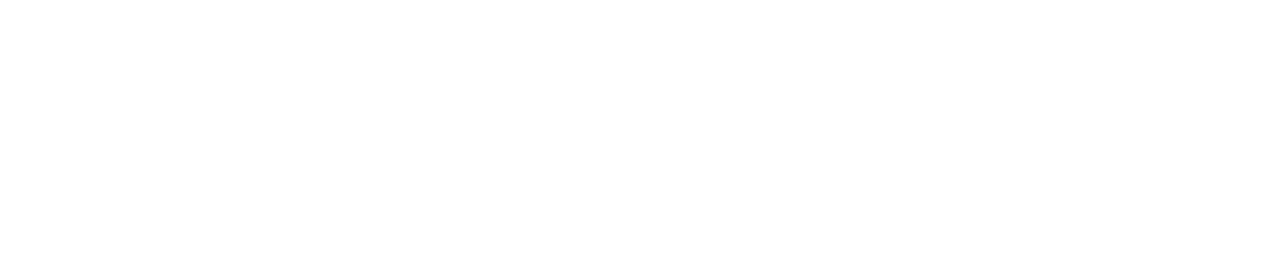
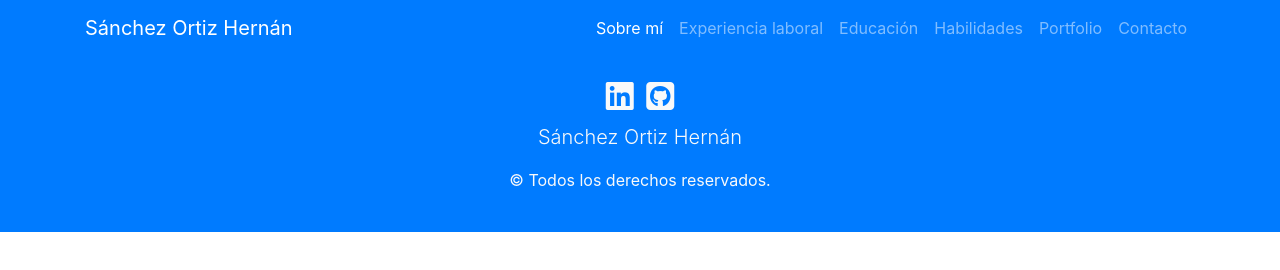
Before and after one commit to hernansanchez95/hernansanchez95.github.io, a plain HTML site: page index.html in a window 1280 px wide. Drawn offline with nearby package versions, Linux system fonts and the light colour scheme.

Commit message:
se agrego el navbar y el footer

```diff
--- a/index.html
+++ b/index.html
@@ -13,8 +13,50 @@
 </head>
 
 <body>
+    <header>
+        <nav class="navbar navbar-expand-lg navbar-dark bg-primary">
+            <div class="container">
+                <a class="navbar-brand" href="#">Sánchez Ortiz Hernán</a>
+                <button class="navbar-toggler" type="button" data-toggle="collapse"
+                    data-target="#navbarSupportedContent" aria-controls="navbarSupportedContent" aria-expanded="false"
+                    aria-label="Toggle navigation">
+                    <span class="navbar-toggler-icon"></span>
+                </button>
 
+                <div class="collapse navbar-collapse" id="navbarSupportedContent">
+                    <ul class="navbar-nav ml-auto">
+                        <li class="nav-item active">
+                            <a class="nav-link" href="#">Sobre mí</a>
+                        </li>
+                        <li class="nav-item">
+                            <a class="nav-link" href="#">Experiencia laboral</a>
+                        </li>
+                        <li class="nav-item">
+                            <a class="nav-link" href="#">Educación</a>
+                        </li>
+                        <li class="nav-item">
+                            <a class="nav-link" href="#">Habilidades</a>
+                        </li>
+                        <li class="nav-item">
+                            <a class="nav-link" href="#">Portfolio</a>
+                        </li>
+                        <li class="nav-item">
+                            <a class="nav-link" href="#">Contacto</a>
+                        </li>
+                    </ul>
+                </div>
+            </div>
+        </nav>
+    </header>
 
+    <footer class="bg-primary text-light py-4">
+        <div class="container text-center">
+            <i class="fab fa-linkedin fa-2x mr-2"></i> <!--Agregar links-->
+            <i class="fab fa-github-square fa-2x"></i>
+            <p class="lead mt-2">Sánchez Ortiz Hernán</p>
+            <p>&copy; Todos los derechos reservados.</p>
+        </div>
+    </footer>
 
     <script src="https://code.jquery.com/jquery-3.4.1.slim.min.js"
         integrity="sha384-J6qa4849blE2+poT4WnyKhv5vZF5SrPo0iEjwBvKU7imGFAV0wwj1yYfoRSJoZ+n"
```
